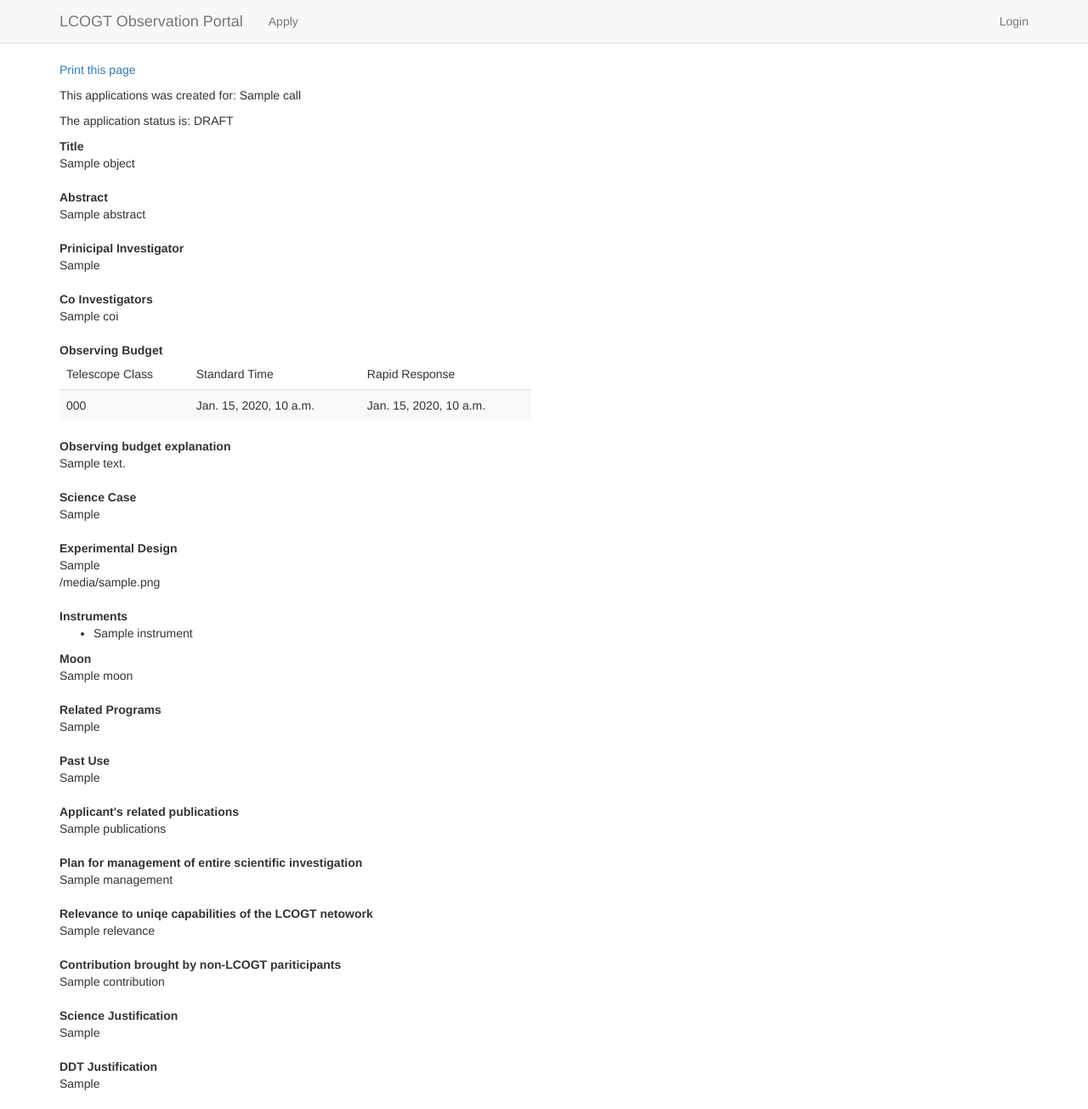
After one commit to LCOGT/valhalla, a Django app: template valhalla/sciapplications/templates/sciapplications/scienceapplication_detail.html in a window 1280 px wide. The commit adds this page. Shown: the whole page at 85% size. Run offline with Django 3.2, Linux system fonts and the light colour scheme; the template is opened without the code that fills it: most values are stand-ins (such as "Sample title", 1, 10 or a date in 2020); some libraries are stand-ins or nearby versions.

Commit message:
add application detail view

```diff
--- /dev/null
+++ b/valhalla/sciapplications/templates/sciapplications/scienceapplication_detail.html
@@ -0,0 +1,156 @@
+{% extends "base.html" %}
+{% load i18n static bootstrap3 %}
+
+{% block title %}{{ object.title}} {% endblock %}
+
+{% block content %}
+<div class="row">
+    <div class="col-md-12">
+        <p><a href="#" onclick="window.print()">Print this page</a></p>
+        <p>{% trans 'This applications was created for' %}: {{ object.call }}</p>
+        <p>{% trans 'The application status is' %}: {{ object.status }}</p>
+
+        {% if object.title %}
+            <dl>
+                <dt>{% trans 'Title' %}</dt>
+                <dd>{{ object.title }}</dd>
+            </dl>
+        {% endif %}
+
+        {% if object.abstract %}
+            <dl>
+                <dt>{% trans 'Abstract' %}</dt>
+                <dd>{{ object.abstract }}</dd>
+            </dl>
+        {% endif %}
+
+        {% if object.pi %}
+            <dl>
+                <dt>{% trans 'Prinicipal Investigator' %}</dt>
+                <dd>{{ object.pi }}</dd>
+            </dl>
+        {% endif %}
+
+        {% if object.coi %}
+            <dl>
+                <dt>{% trans 'Co Investigators' %}</dt>
+                <dd>{{ object.coi }}</dd>
+            </dl>
+        {% endif %}
+
+        {% if object.budget_details %}
+            <strong>{% trans 'Observing Budget' %}</strong>
+            <div class="row">
+                <div class="col-md-6">
+                    <table class="table table-striped">
+                        <thead><tr><td>{% trans 'Telescope Class' %}</td><td>{% trans 'Standard Time' %}</td><td>{% trans 'Rapid Response' %}</td></tr></thead>
+                        <tbody>
+                        {% for timerequest in object.timerequest_set.all %}
+                        <tr>
+                            <td>{{ timerequest.telescope_class }}</td>
+                            <td>{{ timerequest.std_time }}</td>
+                            <td>{{ timerequest.too_time }}</td>
+                        </tr>
+                        {% endfor %}
+                        </tbody>
+                    </table>
+                </div>
+            </div>
+            <dl>
+                <dt>{% trans 'Observing budget explanation' %}</dt>
+                <dd>{{ object.budget_details }}</dd>
+            </dl>
+        {% endif %}
+
+
+        {% if object.science_case %}
+            <dl>
+                <dt>{% trans 'Science Case' %}</dt>
+                <dd>{{ object.science_case }}</dd>
+            </dl>
+        {% endif %}
+
+        {% if object.experimental_design %}
+            <dl>
+                <dt>{% trans 'Experimental Design' %}</dt>
+                <dd>{{ object.experimental_design }}</dd>
+                {% if object.experimental_design_file %}
+                <dd>{{ object.experimental_design_file }}</dd>
+                {% endif %}
+            </dl>
+        {% endif %}
+
+        {% if object.instruments %}
+            <strong>{% trans 'Instruments' %}</strong>
+            <ul>
+                {% for instrument in object.instruments.all %}
+                <li>{{ instrument }}</li>
+                {% endfor %}
+            </ul>
+        {% endif %}
+
+        {% if object.moon %}
+            <dl>
+                <dt>{% trans 'Moon' %}</dt>
+                <dd>{{ object.moon }}</dd>
+            </dl>
+        {% endif %}
+
+        {% if object.related_programs %}
+            <dl>
+                <dt>{% trans 'Related Programs' %}</dt>
+                <dd>{{ object.related_programs }}</dd>
+            </dl>
+        {% endif %}
+
+        {% if object.past_use %}
+            <dl>
+                <dt>{% trans 'Past Use' %}</dt>
+                <dd>{{ object.past_use }}</dd>
+            </dl>
+        {% endif %}
+
+        {% if object.publications %}
+            <dl>
+                <dt>{% trans 'Applicant&#39s related publications' %}</dt>
+                <dd>{{ object.publications }}</dd>
+            </dl>
+        {% endif %}
+
+        {% if object.management %}
+            <dl>
+                <dt>{% trans 'Plan for management of entire scientific investigation' %}</dt>
+                <dd>{{ object.management }}</dd>
+            </dl>
+        {% endif %}
+
+        {% if object.relevance %}
+            <dl>
+                <dt>{% trans 'Relevance to uniqe capabilities of the LCOGT netowork' %}</dt>
+                <dd>{{ object.relevance }}</dd>
+            </dl>
+        {% endif %}
+
+        {% if object.contribution %}
+            <dl>
+                <dt>{% trans 'Contribution brought by non-LCOGT pariticipants' %}</dt>
+                <dd>{{ object.contribution }}</dd>
+            </dl>
+        {% endif %}
+
+        {% if object.science_justification %}
+            <dl>
+                <dt>{% trans 'Science Justification' %}</dt>
+                <dd>{{ object.science_justification }}</dd>
+            </dl>
+        {% endif %}
+
+        {% if object.ddt_justification %}
+            <dl>
+                <dt>{% trans 'DDT Justification' %}</dt>
+                <dd>{{ object.ddt_justification }}</dd>
+            </dl>
+        {% endif %}
+    </div>
+</div>
+{% endblock %}
--- a/valhalla/sciapplications/urls.py
+++ b/valhalla/sciapplications/urls.py
@@ -1,11 +1,12 @@
 from django.conf.urls import url
 
 from valhalla.sciapplications.views import (
-    SciApplicationCreateView, SciApplicationUpdateView, SciApplicationIndexView
+    SciApplicationCreateView, SciApplicationUpdateView, SciApplicationIndexView, SciApplicationDetailView
 )
 
 urlpatterns = [
     url(r'^$', SciApplicationIndexView.as_view(), name='index'),
+    url(r'^(?P<pk>\d+)/$', SciApplicationDetailView.as_view(), name='detail'),
     url(r'^create/(?P<call>\d+)/$', SciApplicationCreateView.as_view(), name='create'),
     url(r'^update/(?P<pk>\d+)/$', SciApplicationUpdateView.as_view(), name='update')
 ]
```
Also changed, not shown: valhalla/sciapplications/templates/sciapplications/create.html (+21 -5 lines), valhalla/sciapplications/templates/sciapplications/index.html (+9 -1 lines), valhalla/sciapplications/test_views.py (+39 -0 lines), valhalla/sciapplications/views.py (+8 -0 lines).
